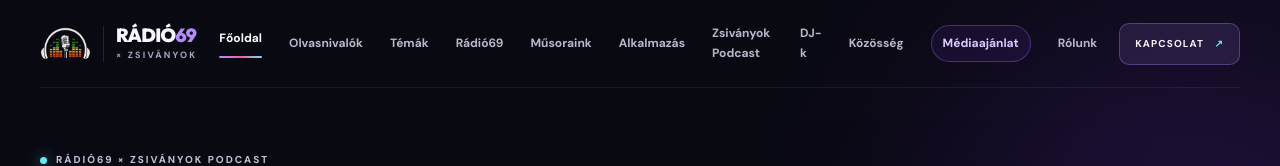
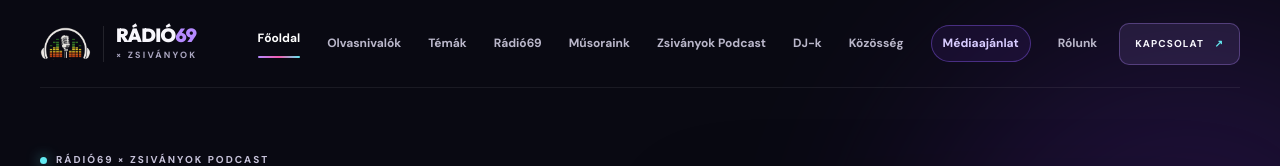
Before and after one commit to Kingdavidglad/radio69-zsivanyok-podcast, a plain HTML site: page index.html in a window 1280 px wide. Shown: the top 166 px of the page. Drawn offline with nearby package versions, Linux system fonts and the light colour scheme; no server answers.

Commit message:
Update index.html

```diff
--- a/index.html
+++ b/index.html
@@ -626,7 +626,7 @@
     </a>
     <button class="menu-toggle" id="menuToggle" aria-label="Navigáció megnyitása" aria-expanded="false"><span></span><span></span><span></span></button>
     <nav class="main-nav" id="mainNav" aria-label="Fő navigáció">
-        <a class="active" href="#home">Főoldal</a><a href="#friss">Olvasnivalók</a><a href="#temak">Témák</a><a href="#radio69">Rádió69</a><a href="musoraink.html">Műsoraink</a><a href="#alkalmazas">Alkalmazás</a><a href="#podcast">Zsiványok Podcast</a><a href="dj-k.html">DJ-k</a><a href="#kozosseg">Közösség</a><a href="mediaajanlat.html" class="nav-media-link">Médiaajánlat</a><a href="rolunk-kapcsolat.html#rolunk">Rólunk</a>
+        <a class="active" href="#home">Főoldal</a><a href="#friss">Olvasnivalók</a><a href="#temak">Témák</a><a href="#radio69">Rádió69</a><a href="musoraink.html">Műsoraink</a><a href="#podcast">Zsiványok Podcast</a><a href="dj-k.html">DJ-k</a><a href="#kozosseg">Közösség</a><a href="mediaajanlat.html" class="nav-media-link">Médiaajánlat</a><a href="rolunk-kapcsolat.html#rolunk">Rólunk</a>
     </nav>
         <a class="header-link" href="rolunk-kapcsolat.html#kapcsolat">KAPCSOLAT <span>↗</span></a>
   </header>
```
